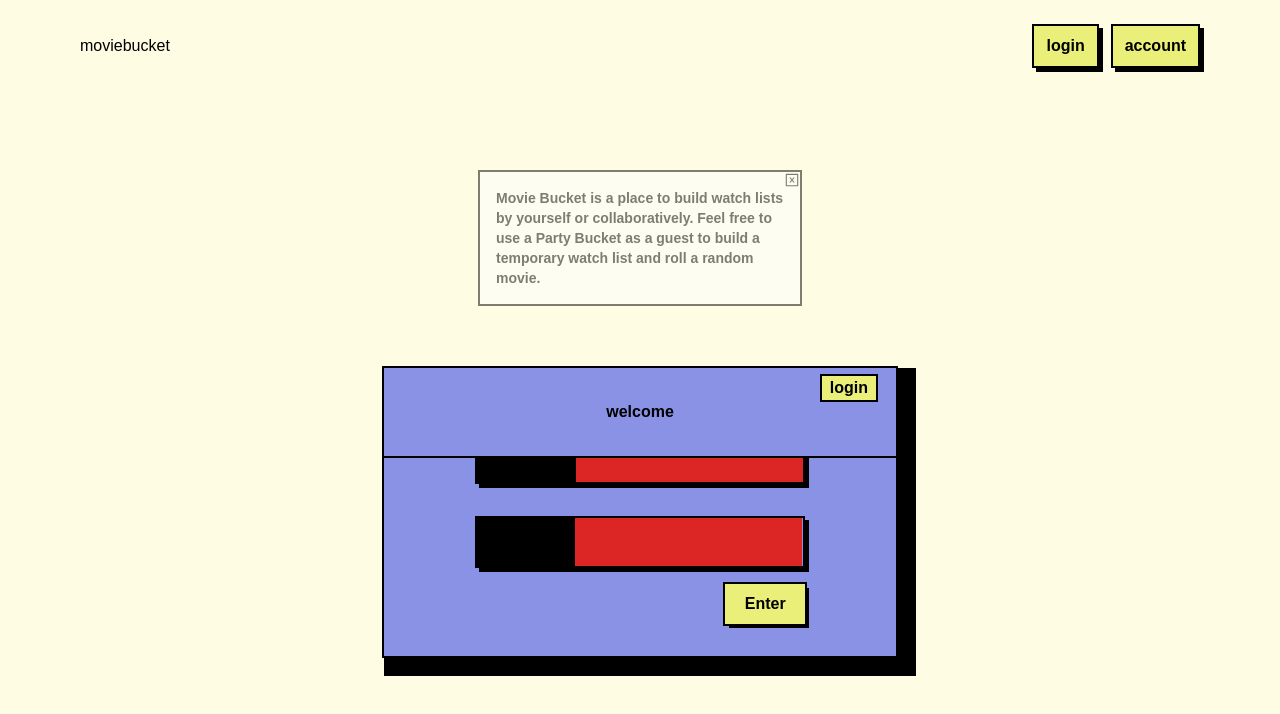
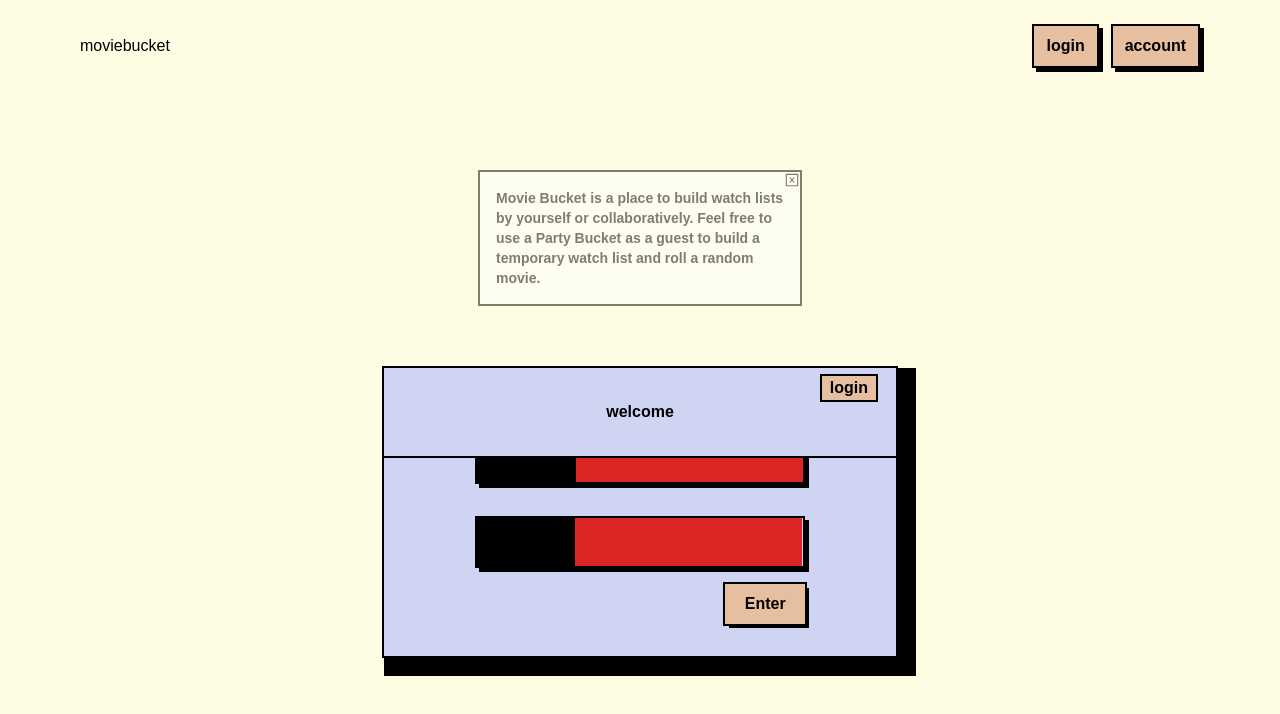
Before and after one commit to thwilson3/movie_bucket_frontend, a React (Vite) app: page / in a window 1280 px wide. Shown: the top 714 px of the page. Built offline with nearby package versions, Linux system fonts and the light colour scheme; a web font is replaced by a local one.

Commit message:
Adjust color scheme

```diff
--- a/tailwind.config.js
+++ b/tailwind.config.js
@@ -6,8 +6,8 @@ export default {
   theme: {
     extend: {
       colors: {
-        primary:'#e9ef79',
-        secondary: '#8992e5',
+        primary:'#e6bfa1',
+        secondary: '#d0d4f3',
         accent: '#cf81ac',
         background: '#fefce3'
       },
```
